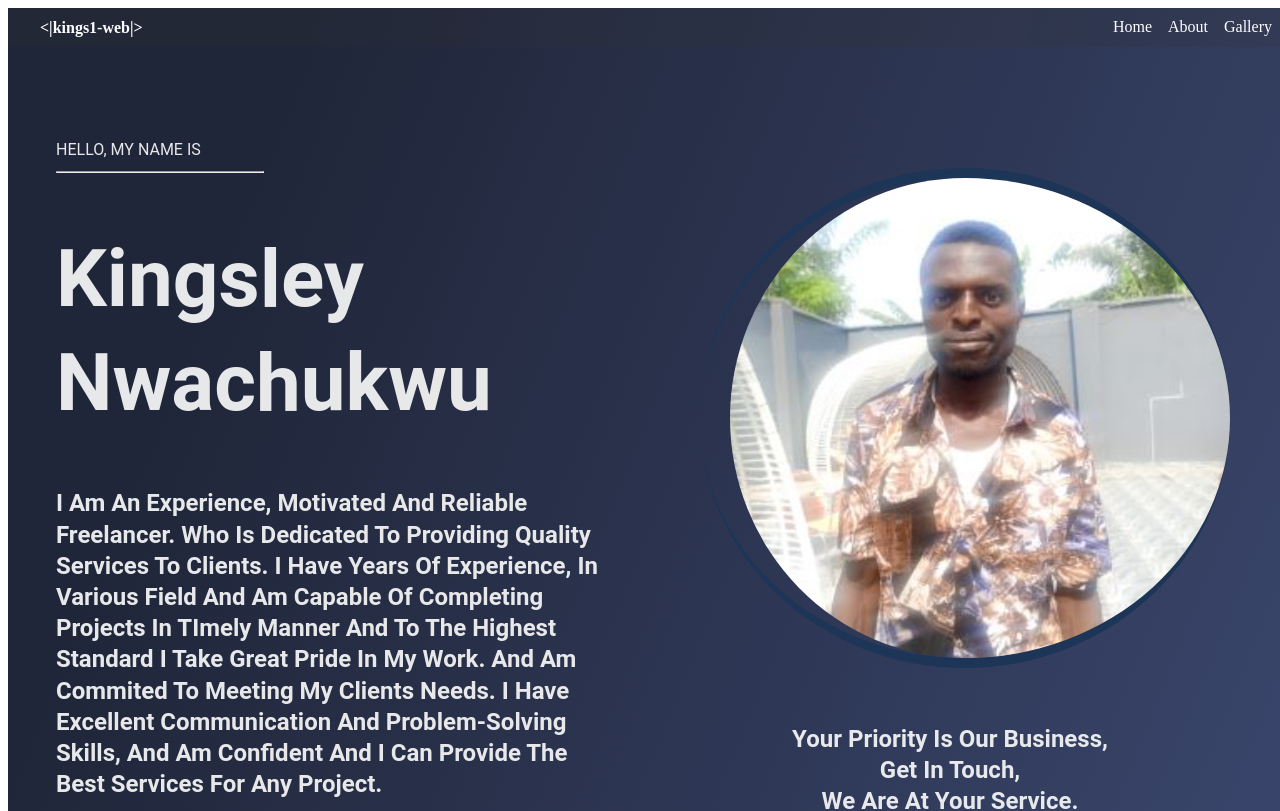
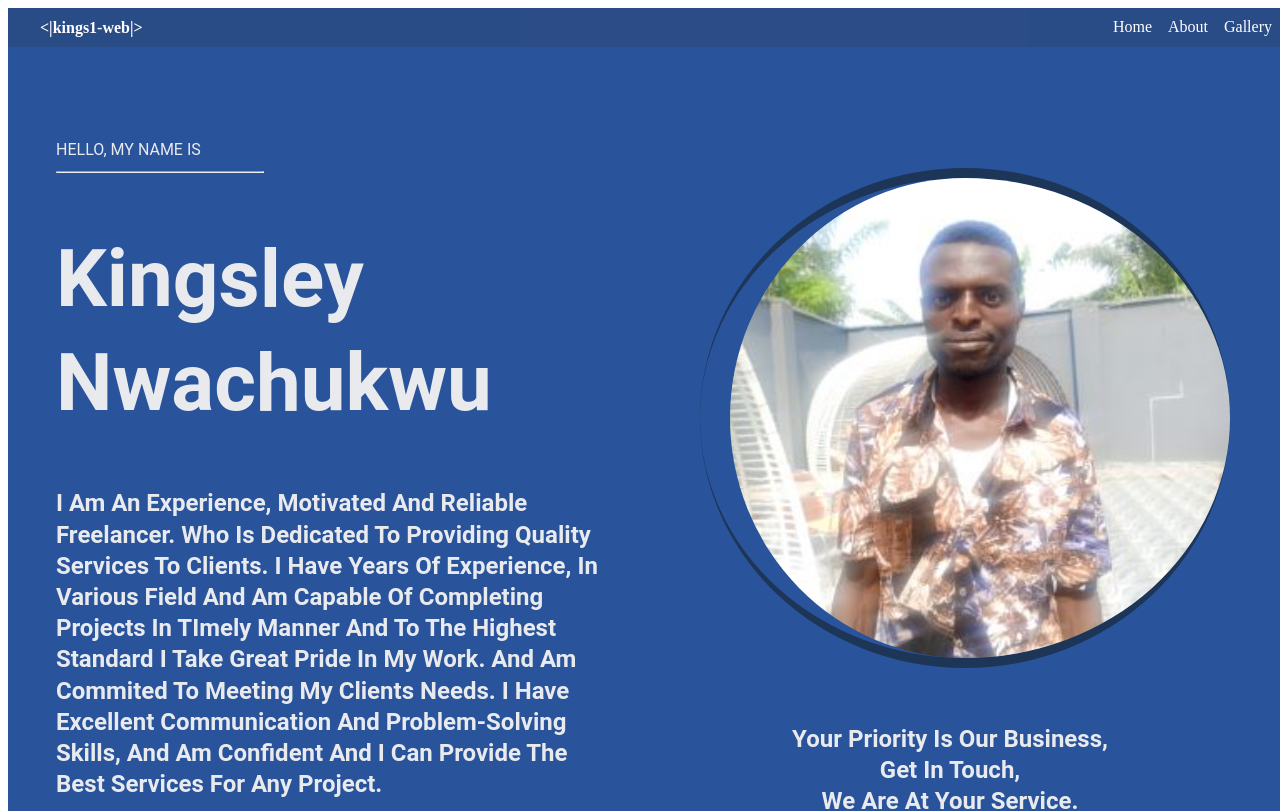
Before and after one commit to kings1-web/My-potfolio-website, a Vue app: page / in a window 1280 px wide. Shown: the top 811 px of the page. Built offline with nearby package versions, Linux system fonts and the light colour scheme.

Commit message:
my first commit

```diff
--- a/src/views/HomeView2.vue
+++ b/src/views/HomeView2.vue
@@ -277,7 +277,7 @@ grid-gap:3rem
 .read{
     font-family:"roboto", sans-serif;
     position:absolute;
-    background:linear-gradient(112.1deg,rgb(32,38,57)11.4%,rgb(63,76,119)70.2%);
+    background:#29539B;
     color:#f2f2f2f2;
     padding:3rem;
     text-transform:capitalize;
```
